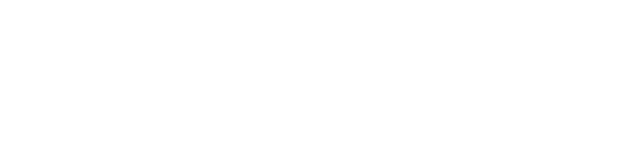
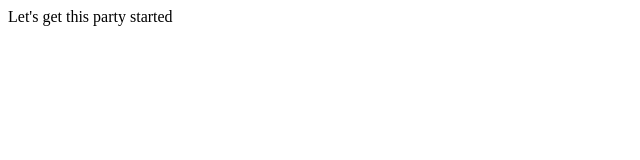
Before and after one commit to nexovec/nexovec.github.io, a plain HTML site: page index.html in a window 1280 px wide. Shown: the whole page, without its empty margins (0-640 px from the left). Drawn offline with Linux system fonts and the light colour scheme.

Commit message:
small message

```diff
--- a/index.html
+++ b/index.html
@@ -6,6 +6,6 @@
 	<meta name="viewport" content="width=device-width, initial-scale=1">
 </head>
 <body>
-
+Let's get this party started
 </body>
 </html>
```
